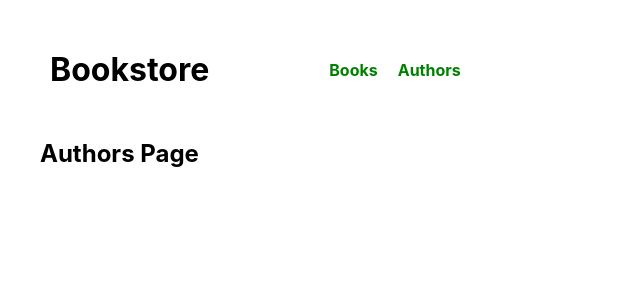
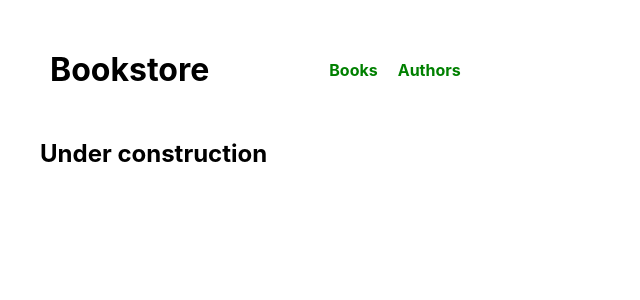
Before and after one commit to IvonneBenitesRodriguez/BookstoreReact, a React (Create React App) app: page /categories in a window 1280 px wide. Shown: the top 300 px of the page, without its empty margins (0-640 px from the left). Built offline with nearby package versions, Linux system fonts and the light colour scheme.

Commit message:
Update file

```diff
--- a/src/components/routes/Authors.jsx
+++ b/src/components/routes/Authors.jsx
@@ -3,7 +3,7 @@ import '../../App.css';
 
 const Categories = () => (
   <div>
-    <h2>Authors Page</h2>
+    <h2>Under construction</h2>
   </div>
 );
 
```
